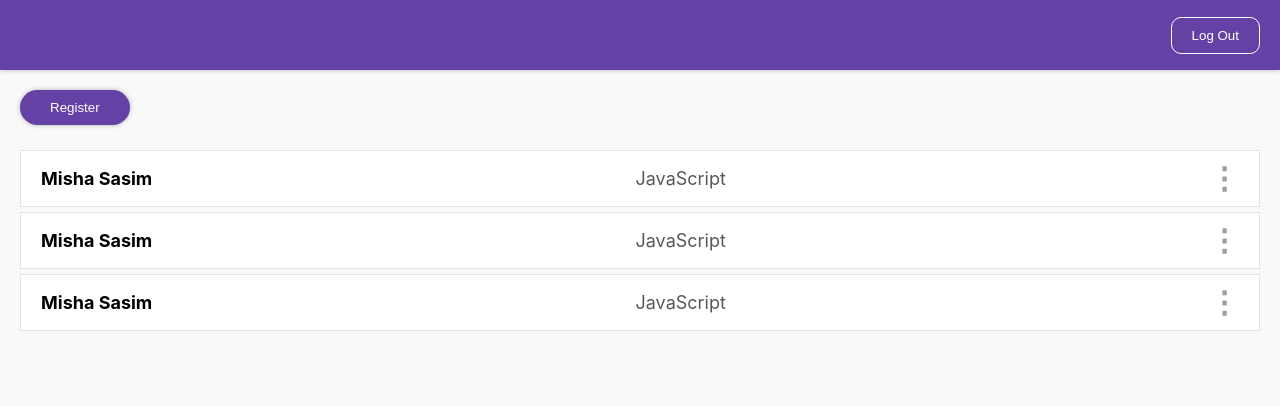
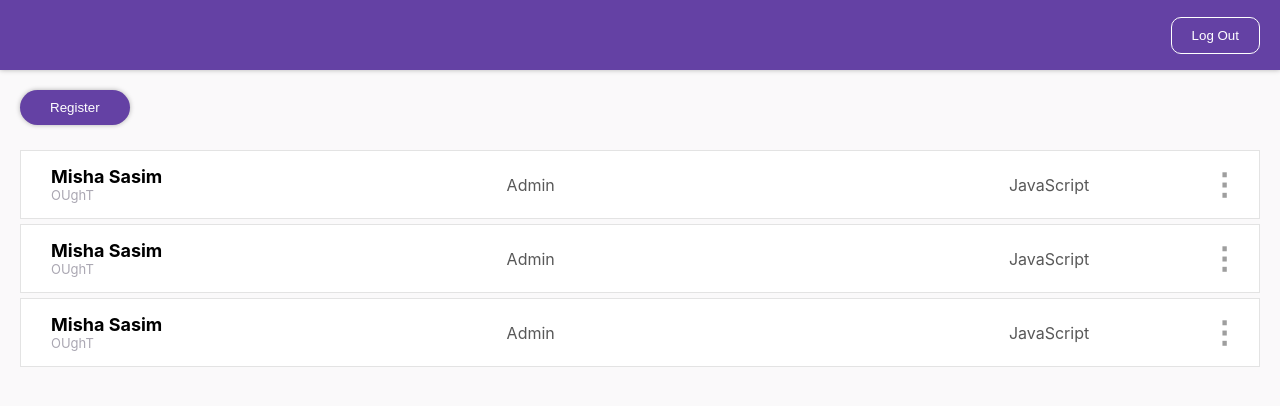
Before and after one commit to OUghTMS/DIMS.UI-1, a React (Create React App) app: page /login in a window 1280 px wide. Both pictures are taken after a click on the button "Enter". Shown: the top 406 px of the page. Built offline with nearby package versions, Linux system fonts and the light colour scheme.

Commit message:
fix user item fields

```diff
--- a/src/App.css
+++ b/src/App.css
@@ -198,14 +198,21 @@ h3 {
   margin: 5px 20px;
   align-items: center
 }
+.item-title {
+  margin: 5px 10px;
+}
 .item-name {
-  margin-right: auto;
   font-weight: bold;
   font-size: 18px;
 }
-.item-direction {
-  margin-right: auto;
-  font-size: 18px;
+.item-sub-name {
+  font-size: 13px;
+  color: #aaa7b2;
+}
+.item-extra-field {
+  margin-left: auto;
+  margin-right:  10%;
+  font-size: 16px;
   color: rgb(88, 88, 88);
 }
 .item-edit-button {
--- a/src/components/item-edit-menu.js
+++ b/src/components/item-edit-menu.js
@@ -1,7 +1,7 @@
 import React, { Component } from 'react';
 
 const DIRECTION = { JAVA: 'Java', NET: '.NET', JS: 'JavaScript', C: 'C#' };
-const ROLE = { ADMIN: 'Admin', COMMON: 'Common' };
+const ROLE = { ADMIN: 'Admin', MENTOR: 'Mentor', USER: 'User' };
 const STATUS = { REGISTER: 'Register', EDIT: 'Edit' };
 
 export default class ItemEditMenu extends Component {
@@ -13,7 +13,7 @@ export default class ItemEditMenu extends Component {
             lastName: "",
             login: "",
             password: "",
-            role: ROLE.COMMON,
+            role: ROLE.MENTOR,
             direction: DIRECTION.JAVA,
             status: STATUS.REGISTER
         }
@@ -108,8 +108,9 @@ export default class ItemEditMenu extends Component {
                         </div>
                         <div>Role:<br/>
                             <select className="input" name="role" value={this.state.role} onChange={this.onObjectSelectorChange}>
-                                <option value={ROLE.ADMIN}>Admin</option>
-                                <option value={ROLE.COMMON}>Сommon</option>
+                                <option value={ROLE.ADMIN}>{ROLE.ADMIN}</option>
+                                <option value={ROLE.MENTOR}>{ROLE.MENTOR}</option>
+                                <option value={ROLE.USER}>{ROLE.USER}</option>
                             </select>
                         </div>
                     </div>
--- a/src/components/item.js
+++ b/src/components/item.js
@@ -2,6 +2,7 @@ import React, { Component } from 'react';
 
 import ItemSubmenu from './item-submenu';
 import ItemEditMenu from './item-edit-menu';
+import UserItemFields from './user-item-fields';
 
 export default class Item extends Component {
     constructor(props) {
@@ -23,7 +24,6 @@ export default class Item extends Component {
     }
 
     render() {
-        const { name, lastName, direction } = this.props.item;
         const popup = this.state.popupIsOpen &&
             <ItemSubmenu item={this.props.item}
                          editMenuHandler={this.editMenuHandler}
@@ -34,10 +34,7 @@ export default class Item extends Component {
                                                                     editItem={this.props.editItem}/>
         return (
             <div className="item">
-                <div className="item-name">
-                    {name} {lastName}
-                </div>
-                <div className="item-direction">{direction}</div>
+                <UserItemFields item={this.props.item}/>
                 <button onClick={this.onButtonClick} className="item-edit-button">⋮</button>
                 {popup}
                 {editMenu}
--- /dev/null
+++ b/src/components/user-item-fields.js
@@ -0,0 +1,19 @@
+import React, { Component } from 'react';
+
+export default class UserItemFields extends Component {
+    render() {
+        const { login, name, lastName, direction, role } = this.props.item;
+        return (
+            <React.Fragment>
+                <div className="item-title">
+                    <div className="item-name">
+                        {name} {lastName}
+                    </div>
+                    <div className="item-sub-name">{login}</div>
+                </div>
+                <div className="item-extra-field">{role}</div>
+                <div className="item-extra-field">{direction}</div>
+            </React.Fragment>
+        );
+    }
+}
```
